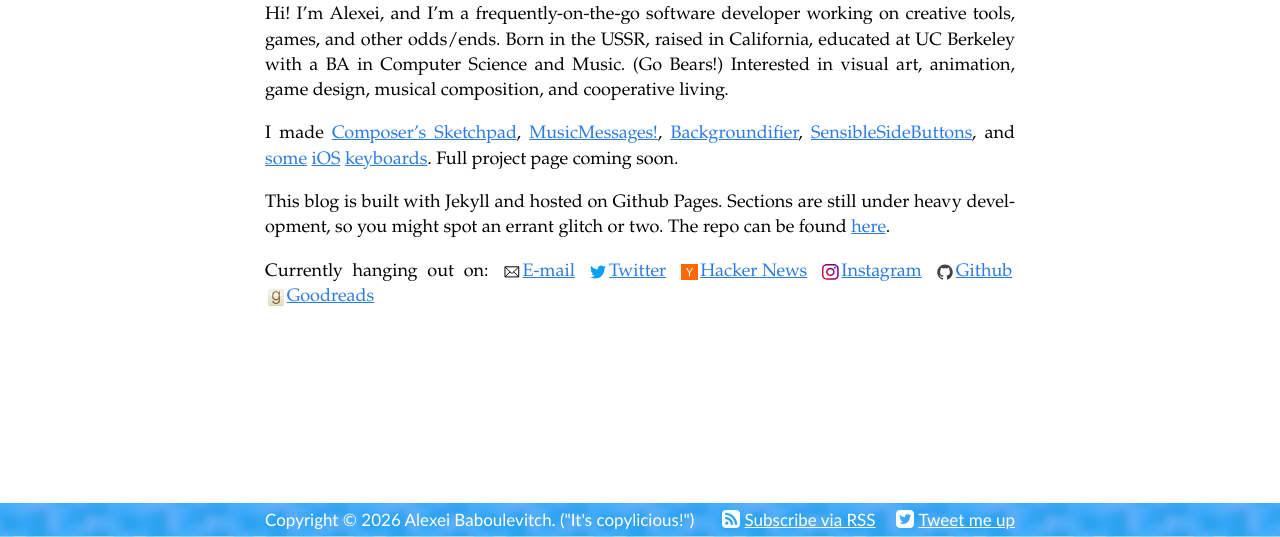
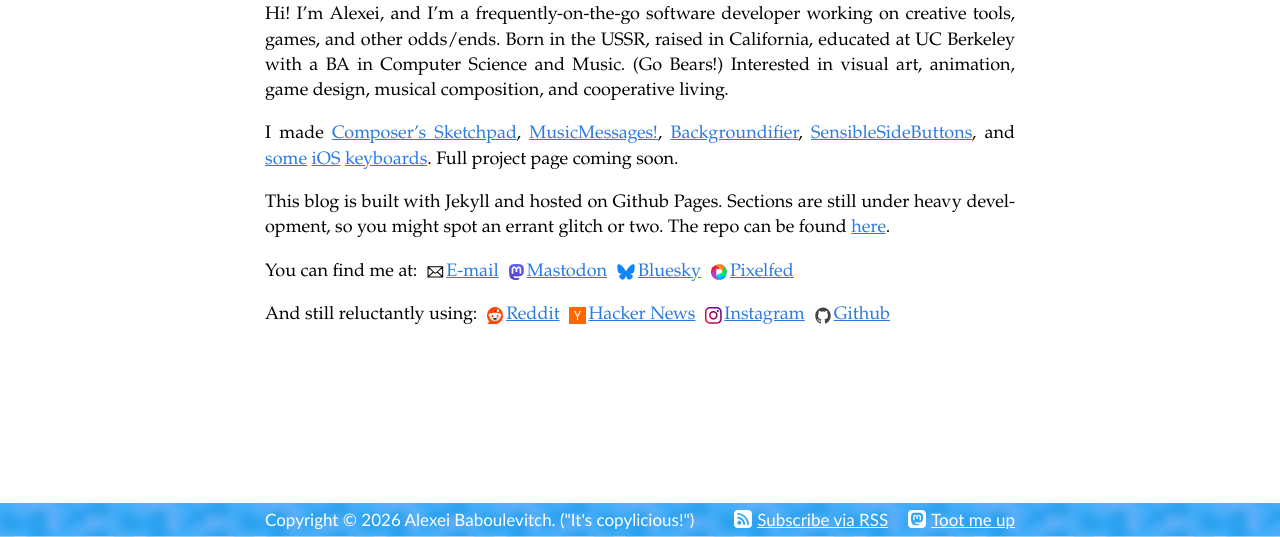
Before and after one commit to archagon/archagon.net, a Jekyll site: the page built from pages/about.md, in a window 1280 px wide, cut to the strip 363-900 px from the top of the page. Built offline with Jekyll 4.4.1, drawn with Linux system fonts in a browser that asks for light colours.

Commit message:
Cleaning up socials.

```diff
--- a/_config.yml
+++ b/_config.yml
@@ -10,9 +10,11 @@ timezone: America/Los_Angeles
 
 # Social
 email: archagon@archagon.net
-twitter: archagon
+mastodon: archagon
+bluesky: archagon.net
 github:  archagon
 instagram: archagon
+pixelfed: archagon
 goodreads: 2196584-archagon
 reddit: archagon
 hackernews: archagon
--- a/_includes/footer.html
+++ b/_includes/footer.html
@@ -7,8 +7,8 @@
                 <p>Copyright &copy; {{ site.time | date: '%Y' }} Alexei Baboulevitch. ("It's copylicious!")</p>
             </div>
             <div class="site-footer-links"> <!-- not really a list, so I don't feel bad about using div -->
-                <a href="{{ "/feed.xml" | prepend: site.baseurl }}"><img src="{{ site.baseurl }}/images/feed-icon.png" class="header-footer-icon"> <span>Subscribe via RSS</span></a>
-                <a href="https://twitter.com/{{ site.twitter }}"><img src="{{ site.baseurl }}/images/twitter-icon.png" class="header-footer-icon"> <span>Tweet me up</span></a>
+                <a href="{{ "/feed.xml" | prepend: site.baseurl }}"><img src="{{ site.baseurl }}/images/feed-icon.svg" class="header-footer-icon"> <span>Subscribe via RSS</span></a>
+                <a href="https://mastodon.social/@{{ site.mastodon }}"><img src="{{ site.baseurl }}/images/mastodon-icon.svg" class="header-footer-icon"> <span>Toot me up</span></a>
             </div>
         </div>
     </div>
--- a/_includes/header.html
+++ b/_includes/header.html
@@ -20,7 +20,7 @@
                     <li><a class="site-nav-page-link" href="{{ site.baseurl }}/archive/">Archive</a></li>
                     <!-- <li><a class="site-nav-page-link" href="{{ site.baseurl }}/projects/">Projects</a></li> -->
                     <li><a class="site-nav-page-link" href="{{ site.baseurl }}/about/">About</a></li>
-                    <li><span class="site-nav-page-link site-nav-page-link-icons"><a href="{{ "/feed.xml" | prepend: site.baseurl }}"><img src="{{ site.baseurl }}/images/feed-icon.png" class="header-footer-icon"></a>/<a href="https://twitter.com/{{ site.twitter }}"><img src="{{ site.baseurl }}/images/twitter-icon.png" class="header-footer-icon"></a></span></li>
+                    <li><span class="site-nav-page-link site-nav-page-link-icons"><a href="{{ "/feed.xml" | prepend: site.baseurl }}"><img src="{{ site.baseurl }}/images/feed-icon.svg" class="header-footer-icon"></a>/<a href="https://mastodon.social/@{{ site.mastodon }}"><img src="{{ site.baseurl }}/images/mastodon-icon.svg" class="header-footer-icon"></a></span></li>
                 </ul>
             </nav>
         </div>
--- a/_includes/social_metadata.html
+++ b/_includes/social_metadata.html
@@ -10,10 +10,11 @@
 {% if page.image_header %}<meta property="og:image" content="{% include imagepath name=page.image_header abs=true %}">
 {% endif %}{% if page.summary %}<meta property="og:description" content="{{ page.summary }}">
 {% endif %}
+{% if site.twitter %}
 <!-- twitter content metadata -->
 <meta name="twitter:card" content="summary" />
-{% if site.twitter %}<meta name="twitter:site" content="@{{ site.twitter }}" />
-{% endif %}<meta name="twitter:title" content="{{ page.title }}" />
-{% if page.image_header %}<meta name="twitter:image" content="{% include imagepath name=page.image_header abs=true %}" />
-{% endif %}{% if page.summary %}<meta name="twitter:description" content="{{ page.summary }}" />
+<meta name="twitter:site" content="@{{ site.twitter }}" />
+<meta name="twitter:title" content="{{ page.title }}" />
+{% if page.image_header %}<meta name="twitter:image" content="{% include imagepath name=page.image_header abs=true %}" />{% endif %}
+{% if page.summary %}<meta name="twitter:description" content="{{ page.summary }}" />{% endif %}
 {% endif %}
--- a/_sass/_global-style.scss
+++ b/_sass/_global-style.scss
@@ -6,6 +6,7 @@
 
 .header-footer-icon {
     width: 1.8rem;
+    filter: invert(100%); // svg black->white
 }
 
 .body-background {
--- a/pages/about.md
+++ b/pages/about.md
@@ -11,12 +11,10 @@ I made [Composer's Sketchpad](http://composerssketchpad.com/), [MusicMessages!](
 
 This blog is built with Jekyll and hosted on Github Pages. Sections are still under heavy development, so you might spot an errant glitch or two. The repo can be found [here](https://github.com/archagon/archagon.net).
 
-Currently hanging out on: <span class="about-social">
-<a class="about-icon-container" href="mailto:{{ site.email }}"><img class="about-social-icon" src="{{ site.baseurl }}/images/social-icons/email.svg" /><span class="about-social-service">E-mail</span></a>
-<a class="about-icon-container" href="https://twitter.com/{{ site.twitter }}"><img class="about-social-icon" src="{{ site.baseurl }}/images/social-icons/twitter.svg" /><span class="about-social-service">Twitter</span></a>
-<a class="about-icon-container" href="https://news.ycombinator.com/user?id={{ site.hackernews }}"><img class="about-social-icon" src="{{ site.baseurl }}/images/social-icons/hackernews.png" /><span class="about-social-service">Hacker News</span></a>
-<!-- <a class="about-icon-container" href="https://www.reddit.com/user/{{ site.reddit }}"><img class="about-social-icon" src="{{ site.baseurl }}/images/social-icons/reddit.png" /><span class="about-social-service">Reddit</span></a> -->
-<a class="about-icon-container" href="https://instagram.com/{{ site.instagram }}"><img class="about-social-icon" src="{{ site.baseurl }}/images/social-icons/instagram.svg" /><span class="about-social-service">Instagram</span></a>
-<a class="about-icon-container" href="https://github.com/{{ site.github }}"><img class="about-social-icon" src="{{ site.baseurl }}/images/social-icons/github.svg" /><span class="about-social-service">Github</span></a>
-<a class="about-icon-container" href="https://www.goodreads.com/user/show/{{ site.goodreads }}"><img class="about-social-icon" src="{{ site.baseurl }}/images/social-icons/goodreads_icon_100x100.png" /><span class="about-social-service">Goodreads</span></a>
+You can find me at: <span class="about-social">
+<a class="about-icon-container" href="mailto:{{ site.email }}"><img class="about-social-icon" src="{{ site.baseurl }}/images/social-icons/email.svg" /><span class="about-social-service">E-mail</span></a> <a class="about-icon-container" href="https://mastodon.social/@{{ site.mastodon }}"><img class="about-social-icon" src="{{ site.baseurl }}/images/social-icons/mastodon.svg" /><span class="about-social-service">Mastodon</span></a> <a class="about-icon-container" href="https://bsky.app/profile/{{ site.bluesky }}"><img class="about-social-icon" src="{{ site.baseurl }}/images/social-icons/bluesky.svg" /><span class="about-social-service">Bluesky</span></a> <a class="about-icon-container" href="https://pixelfed.social/{{ site.pixelfed }}"><img class="about-social-icon" src="{{ site.baseurl }}/images/social-icons/pixelfed.svg" /><span class="about-social-service">Pixelfed</span></a>
 </span>
+
+And still reluctantly using: <span class="about-social">
+<a class="about-icon-container" href="https://www.reddit.com/user/{{ site.reddit }}"><img class="about-social-icon" src="{{ site.baseurl }}/images/social-icons/reddit.webp" /><span class="about-social-service">Reddit</span></a> <a class="about-icon-container" href="https://news.ycombinator.com/user?id={{ site.hackernews }}"><img class="about-social-icon" src="{{ site.baseurl }}/images/social-icons/hackernews.png" /><span class="about-social-service">Hacker News</span></a> <a class="about-icon-container" href="https://instagram.com/{{ site.instagram }}"><img class="about-social-icon" src="{{ site.baseurl }}/images/social-icons/instagram.svg" /><span class="about-social-service">Instagram</span></a> <a class="about-icon-container" href="https://github.com/{{ site.github }}"><img class="about-social-icon" src="{{ site.baseurl }}/images/social-icons/github.svg" /><span class="about-social-service">Github</span></a>
+</span>
```
Also changed, not shown: images/bluesky-icon.svg (added), images/feed-icon.svg (added), images/mastodon-icon.svg (added), images/social-icons/bluesky.svg (added), images/social-icons/feed.svg (added), images/social-icons/mastodon.svg (added), images/social-icons/pixelfed.svg (added), images/social-icons/reddit.webp (added), 1 other file.
